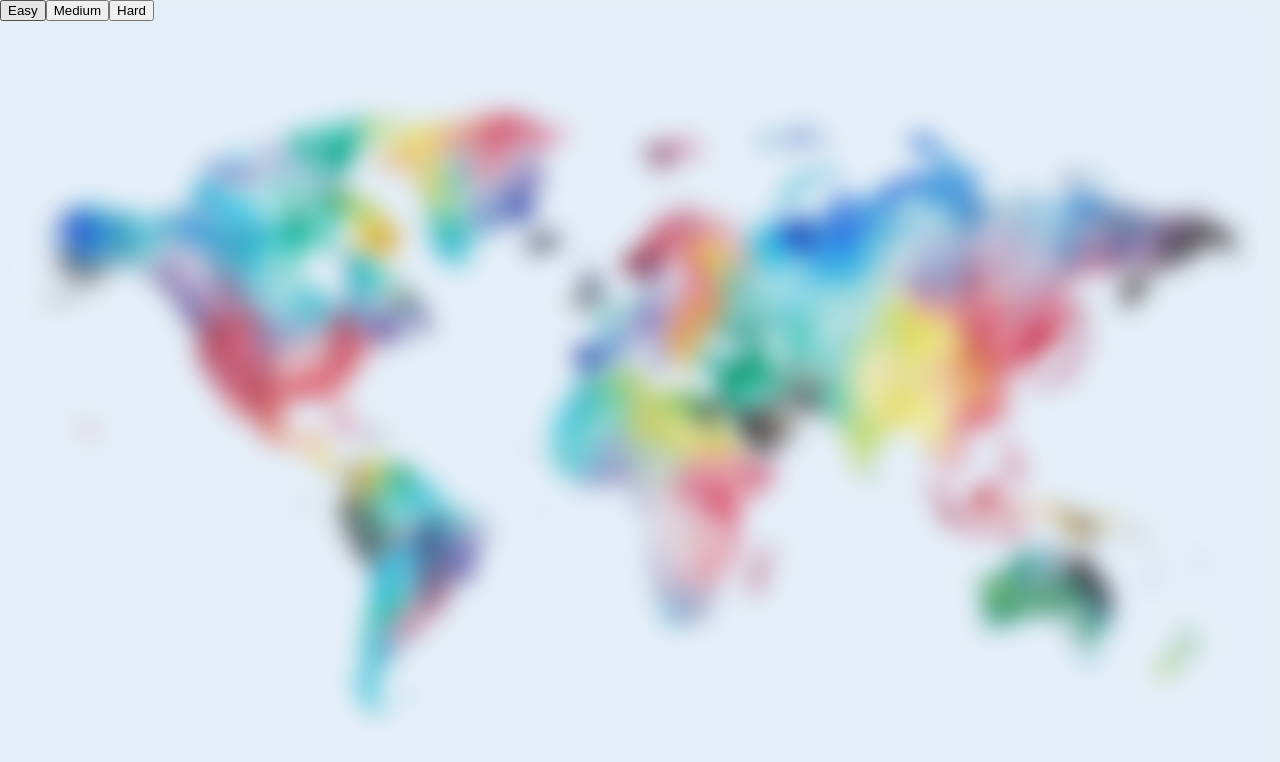
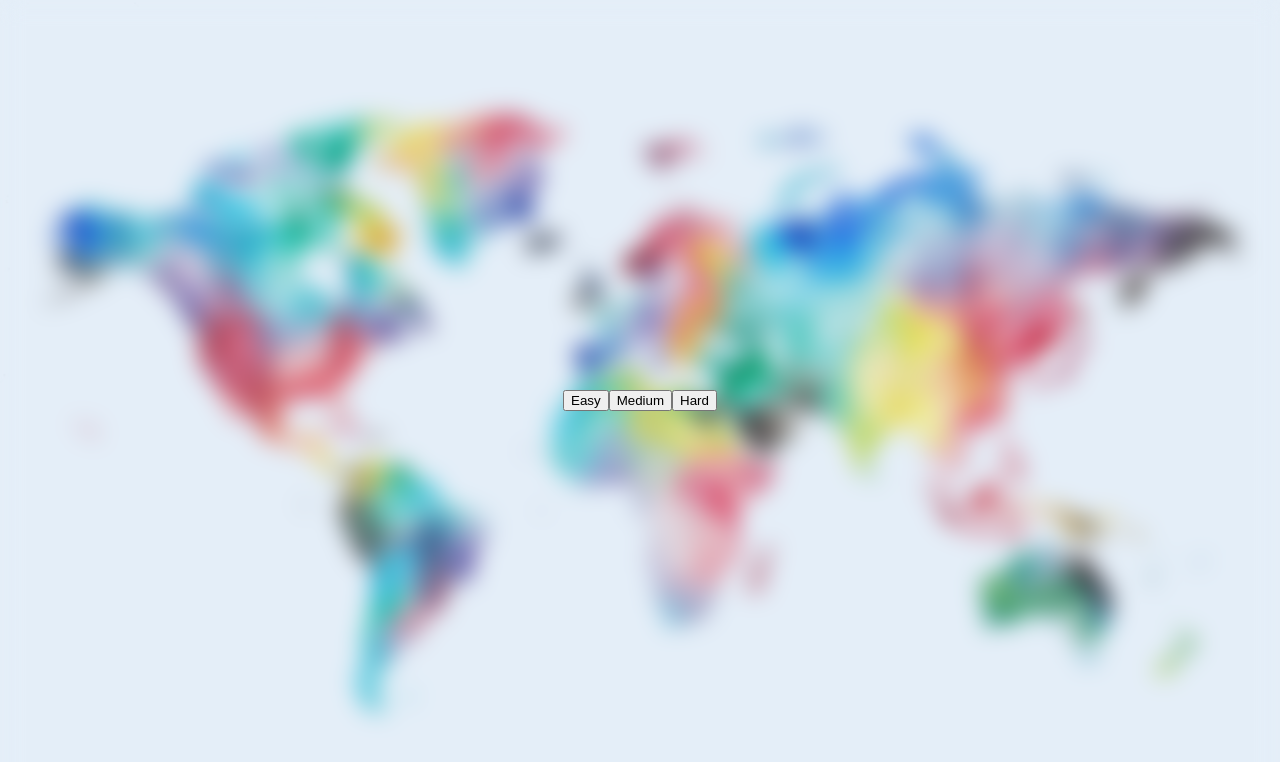
Before and after one commit to Fislix/TOP-memory-card-game, a React (Vite) app: page / in a window 1280 px wide. Shown: the top 762 px of the page. Built offline with nearby package versions, Linux system fonts and the light colour scheme.

Commit message:
Put page content in center

```diff
--- a/src/components/App.jsx
+++ b/src/components/App.jsx
@@ -64,10 +64,10 @@ function App() {
   );
 
   return (
-    <>
+    <main>
       {difficulty ? gameBoardElement : diffSelectElement}
       {showGameStatus && gameEndModalElement}
-    </>
+    </main>
   );
 }
 
--- a/src/index.css
+++ b/src/index.css
@@ -11,3 +11,7 @@ body {
   background-size: cover;
   backdrop-filter: blur(12px);
 }
+
+#root {
+  height: 100%;
+}
--- a/src/styles/App.css
+++ b/src/styles/App.css
@@ -0,0 +1,6 @@
+main {
+  height: 100%;
+  display: flex;
+  align-items: center;
+  justify-content: center;
+}
```
